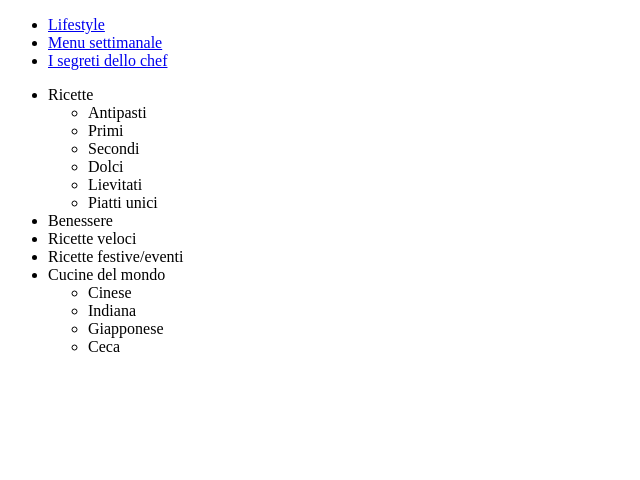
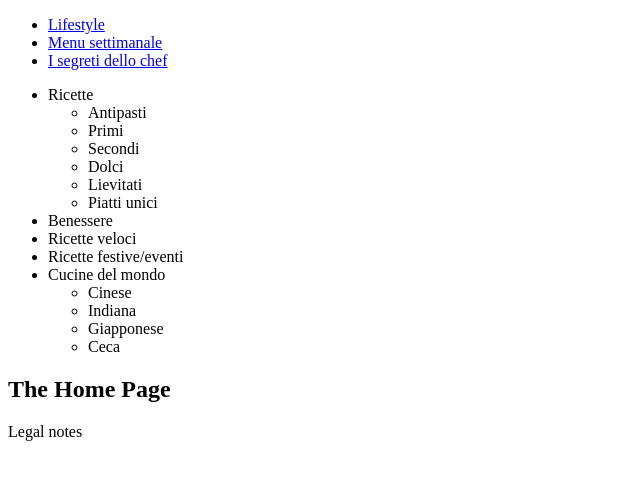
Before and after one commit to Demus85/lericette, a Nuxt app: page / in a window 1280 px wide. Shown: the top 480 px of the page, without its empty margins (0-640 px from the left). Built offline with nearby package versions, Linux system fonts and the light colour scheme.

Commit message:
Default layout + index pages examples

```diff
--- a/assets/css/main.scss
+++ b/assets/css/main.scss
@@ -0,0 +1,12 @@
+html,
+body {
+  min-height: 100vh;
+  width: 100%;
+  font-size: 16px;
+  box-sizing: content-box;
+}
+
+p {
+  margin: 0;
+  padding: 0;
+}
--- /dev/null
+++ b/components/TheFooter.vue
@@ -0,0 +1,5 @@
+<template>
+  <footer>
+    <p>Legal notes</p>
+  </footer>
+</template>
--- a/layouts/default.vue
+++ b/layouts/default.vue
@@ -1,6 +1,7 @@
 <template>
   <div>
-    <TheHeader/>
+    <TheHeader />
     <slot />
+    <the-footer />
   </div>
 </template>
--- a/pages/index.vue
+++ b/pages/index.vue
@@ -1,5 +1,5 @@
 <template>
-  <NuxtLayout :name="layout">
+  <NuxtLayout>
     <aside>
       <ul>
         <li>
@@ -28,13 +28,7 @@
       </ul>
     </aside>
     <section>
-
+      <h1>The Home Page</h1>
     </section>
   </NuxtLayout>
 </template>
-
-<script>
-
-const layout = 'default';
-
-</script>
```
Also changed, not shown: components/TheHeader.vue (line endings or trailing spaces).
